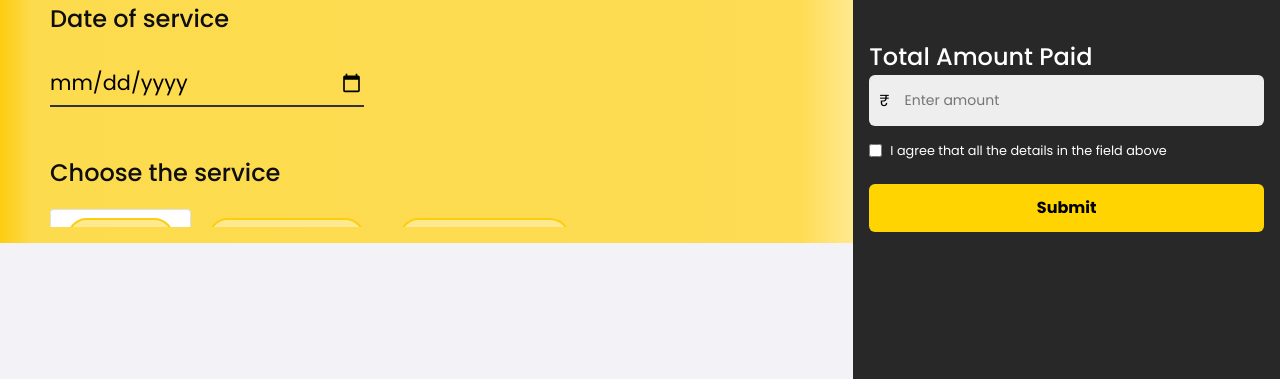
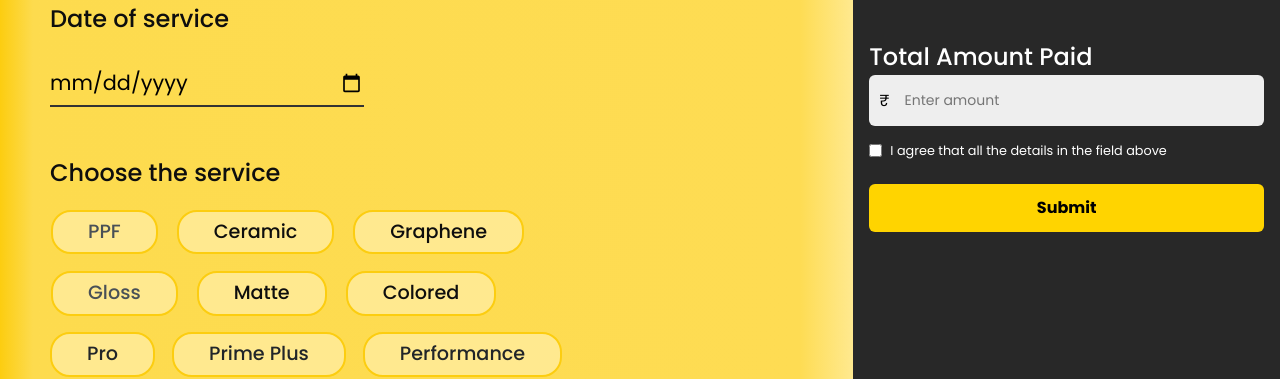
Before and after one commit to PoojaTamor/bullarmour-warranty-form, a plain HTML site: page Warranty_form.html in a window 1280 px wide. Both pictures are taken after a click on the button "Service Details". Shown: the part 421-800 px from the top of the page. Drawn offline with nearby package versions, Linux system fonts and the light colour scheme; a web font is replaced by a local one.

Commit message:
Update style.css

```diff
--- a/style.css
+++ b/style.css
@@ -100,6 +100,9 @@ transition: all 0.5s;
       color: #000;
       border-color: #FFD700;
     }
+    .headingtext{
+      position: relative;
+    }
 /* ========================================================================================warrant============================ */
     .warranty-outbox{
         /* height: 100vh; */
@@ -107,8 +110,31 @@ transition: all 0.5s;
     }
 .warranty-box-left{
     height: 100vh;
-    background-color: #F2F2F7;
+overflow: scroll;
+   background-color: #F2F2F7;
     /* padding: 50px; */
+}
+.warranty-box-left::-webkit-scrollbar {
+  display: none;
+}
+
+
+
+.nav-tabs .nav-item.show .nav-link, .nav-tabs .nav-link.active {
+    color:none !important;
+    background-color: transparent !important;
+    border-color: transparent !important;
+}
+.nav-link {
+    padding: 0rem ;
+    color:#0E0E0E;
+    text-decoration: none;
+    transition: color .15s ease-in-out,background-color .15s ease-in-out,border-color .15s ease-in-out;
+}
+.nav-tabs .nav-link:focus, .nav-tabs .nav-link:hover {
+    border-color:transparent !important;
+    isolation: isolate;
+       color:#0E0E0E;
 }
 
 .warranty-box-left h1{
@@ -209,11 +235,11 @@ background: linear-gradient(90deg, #FCCD10 0%, #FDDB4E 3.85%, #FEDC53 93.75%, #F
 
 
 }
-.warrantymain {
+/* .warrantymain {
     overflow:scroll;
     height: 220px;
 
-}
+} */
 .accordion-item,
 .accordion-button,
 .accordion-button:not(.collapsed),
@@ -222,9 +248,7 @@ background: linear-gradient(90deg, #FCCD10 0%, #FDDB4E 3.85%, #FEDC53 93.75%, #F
   box-shadow: none !important; /* agar shadow aa rahi ho to */
 }
 
-.warrantymain::-webkit-scrollbar {
-  display: none;
-}
+
 
 .form-label {
   display: block;
@@ -241,7 +265,7 @@ background: linear-gradient(90deg, #FCCD10 0%, #FDDB4E 3.85%, #FEDC53 93.75%, #F
   outline: none;
 }
 
-.options {
+.butanoption {
   display: flex;
   flex-wrap: wrap;
   gap: 17px;
@@ -249,14 +273,14 @@ background: linear-gradient(90deg, #FCCD10 0%, #FDDB4E 3.85%, #FEDC53 93.75%, #F
 
 }
 
-.chosservice-box .options input[type="radio"] {
+.chosservice-box .butanoption input[type="radio"] {
   display: none;
 
 
 
 }
 
-.options label {
+.butanoption label {
   border: 2px solid #FCCD10;
   padding: 6px 35px;
   border-radius: 20px;
@@ -269,11 +293,15 @@ background: linear-gradient(90deg, #FCCD10 0%, #FDDB4E 3.85%, #FEDC53 93.75%, #F
 
 }
 
-.chosservice-box .options input[type="radio"]:checked + label{
+.chosservice-box .butanoption input[type="radio"]:checked + label{
   background: #000;
   color: #fff;
 
 }
+/* .butanoption input[type="radio"]:checked + label {
+  background: #000;
+  color: #fff;
+} */
 
 .servicelabel{
 line-height: 1;
```
